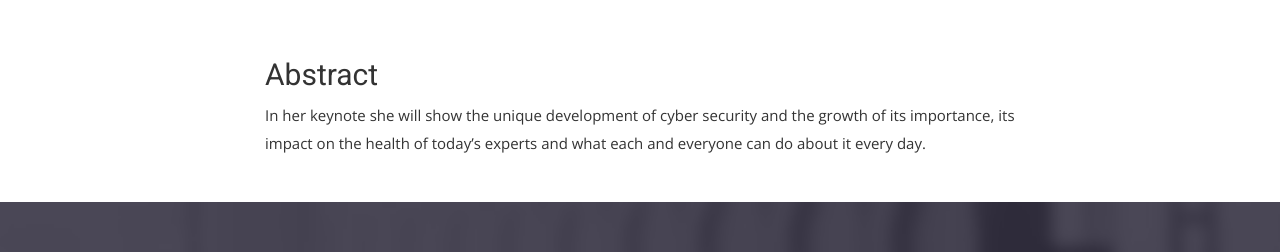
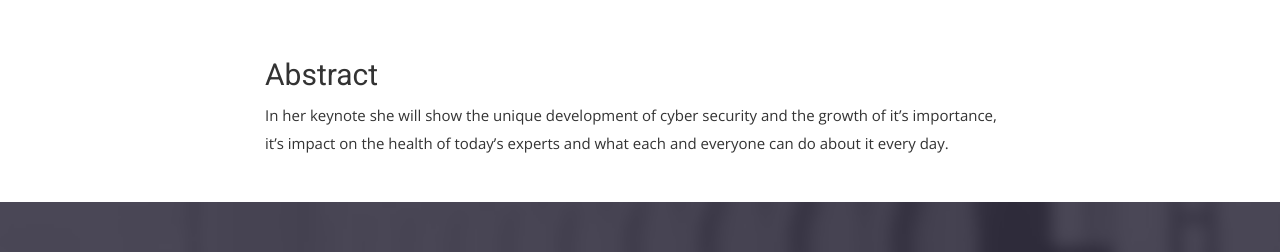
Before and after one commit to BSidesMUC/BSidesMunich2024, a Jekyll site: the page built from _talks/001-01_H8HSNM_opening-keynote.md, in a window 1280 px wide. Shown: the part 520-772 px from the top of the page. Built offline with Jekyll 4.4.1, drawn with Linux system fonts in a browser that asks for light colours; nearby versions of some CDN libraries; some web fonts are replaced; grey boxes are pictures that could not be loaded.

Commit message:
Update opening keynote

```diff
--- a/_talks/001-01_H8HSNM_opening-keynote.md
+++ b/_talks/001-01_H8HSNM_opening-keynote.md
@@ -21,7 +21,7 @@
     like she has something important to share.
   handle: false
   name: Desiree Sacher-Boldewin
-  photo: https://pretalx.com/media/avatars/unnamed_oKaOvWM.jpg
+  photo: https://pretalx.com/media/avatars/E3TWQC_1c6IUu8.jpg
 timeslot:
   duration: 30
   end: 2024-11-11 09:40:00+01:00
@@ -30,4 +30,4 @@
 track: 1
 ---
 
-In her keynote she will show the unique development of cyber security and the growth of its importance, its impact on the health of today's experts and what each and everyone can do about it every day.
+In her keynote she will show the unique development of cyber security and the growth of it's importance, it's impact on the health of today's experts and what each and everyone can do about it every day.
```
